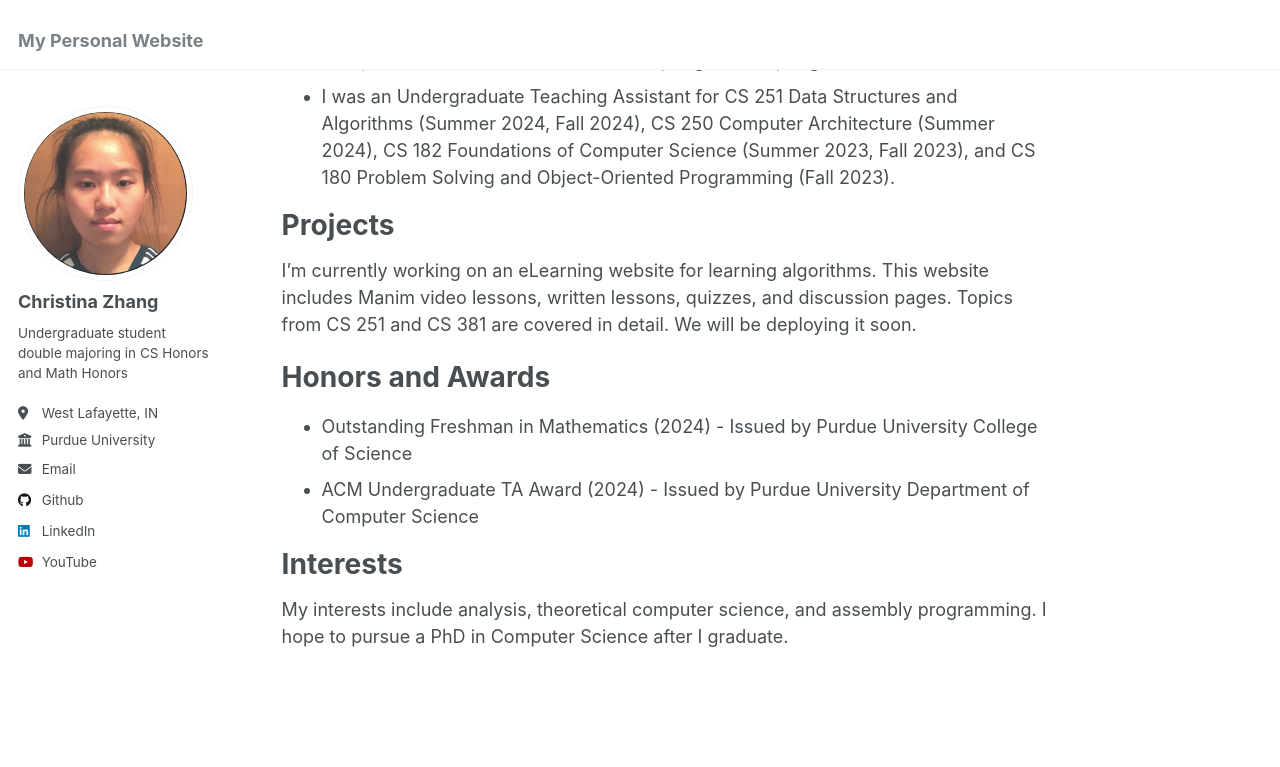
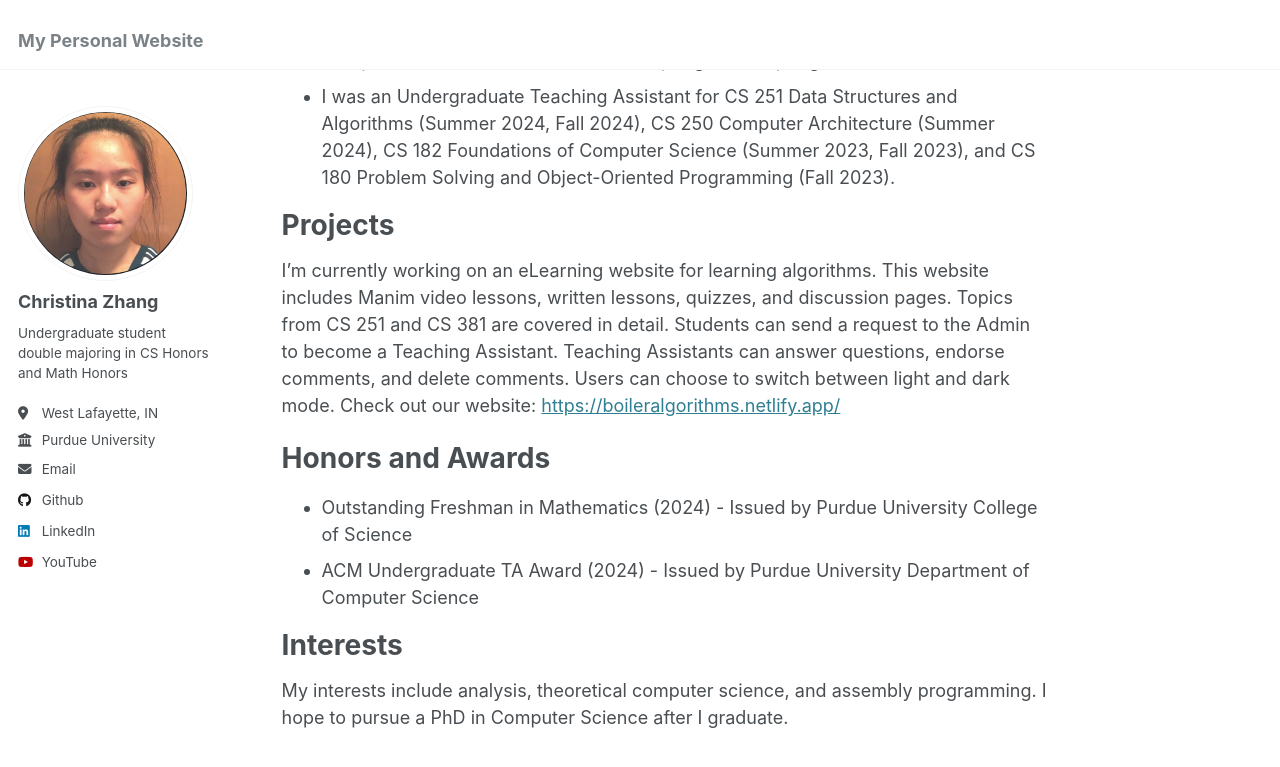
Before and after one commit to zhan4727/zhan4727.github.io, a Jekyll site: the page built from _pages/about.md, in a window 1280 px wide and 900 px high, scrolled down 624 px. Shown: the top 767 px of the window. Built offline with Jekyll 4.4.1, drawn with Linux system fonts in a browser that asks for light colours.

Commit message:
Update about.md

```diff
--- a/_pages/about.md
+++ b/_pages/about.md
@@ -26,7 +26,7 @@ Experience
 
 Projects
 ======
-I'm currently working on an eLearning website for learning algorithms. This website includes Manim video lessons, written lessons, quizzes, and discussion pages. Topics from CS 251 and CS 381 are covered in detail. We will be deploying it soon.
+I'm currently working on an eLearning website for learning algorithms. This website includes Manim video lessons, written lessons, quizzes, and discussion pages. Topics from CS 251 and CS 381 are covered in detail. Students can send a request to the Admin to become a Teaching Assistant. Teaching Assistants can answer questions, endorse comments, and delete comments. Users can choose to switch between light and dark mode. Check out our website: [https://boileralgorithms.netlify.app/](https://boileralgorithms.netlify.app/)
 
 Honors and Awards
 ======
```
